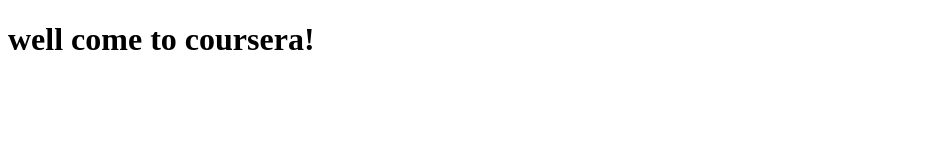
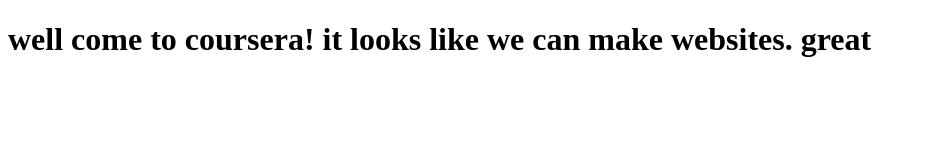
Before and after one commit to LEOULS/coursera-test, a plain HTML site: page site/index.html in a window 1280 px wide. Shown: the whole page, without its empty margins (0-926 px from the left). Drawn offline with Linux system fonts and the light colour scheme.

Commit message:
small addition

```diff
--- a/site/index.html
+++ b/site/index.html
@@ -4,6 +4,6 @@
 	<title> hi coursera</title>
 </head>
 <body>
-<h1> well come to coursera!<h1></h1>
+<h1> well come to coursera! it looks like we can make websites. great<h1></h1>
 </body>
 </html>
```
